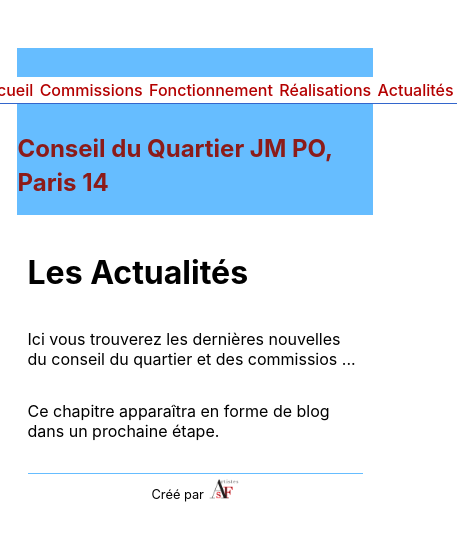
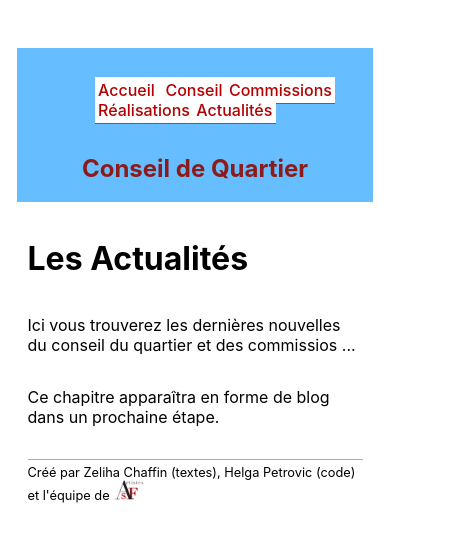
Before and after one commit to helgaParis/animation, a Next.js app: page /blog in a window 390 px wide. Shown: the top 542 px of the page, 457 px wide, since content can reach past the window. Built offline with nearby package versions, Linux system fonts and the light colour scheme.

Commit message:
mobile styles navbar

```diff
--- a/components/layout.js
+++ b/components/layout.js
@@ -48,60 +48,18 @@ export default function Layout({ children}) {
                 <div className={styles.navbar}>
                     <ul>
                         <li><Link href="/">
-                             <a title="Accueil">Accueil</a>
+                             <a title="Accueil">Accueil    </a>
                              </Link>
                         </li>
-                        <li>
-                            <Link href="/commissions">
-                            <a title="Les Commissions actives">Commissions</a>
-                            </Link>
-                            <ul className={styles.menu2}>
-                                <li>
-                                    <Link href="/commissions">
-                                    <a title="Les Commissions actives">Commissions</a>
-                                    </Link>
-                                </li>
-                                <li>
-                                    <Link href="/comite">
-                                    <a title="Le Comité d'Animation" >Animation</a>
-                                    </Link>
-                                </li>
-                                <li >
-                                    <Link href="/climat">
-                                    <a title="Commission Climat" >Climat</a>
-                                    </Link>
-                                </li>
-                                <li >
-                                    <Link href="/communication">
-                                    <a title="Communication et Site Internet" >Communication</a>
-                                    </Link>
-                                </li>
-                                <li >
-                                    <Link href="/poincon">
-                                    <a title="Commission Poinçon" >Poinçon</a>
-                                    </Link>
-                                </li>
 
-                                <li >
-                                    <Link href="/urbanisme">
-                                    <a title="Commission d/'Urbanisme" >Urbanisme</a>
-                                    </Link>
-                                </li>
-                                <li >
-                                    <Link href="/projets">
-                                    <a title="Projets des commissions" >Projets</a>
-                                    </Link>
-                                </li>
-                            </ul>
-                        </li>
                         <li>
                             <Link href="/role">
-                            <a title="Le fonctionnement du Conseil" >Fonctionnement</a>
+                            <a title="Le fonctionnement du Conseil" >Conseil</a>
                             </Link>
                             <ul className={styles.menu2}>
                                 <li>
                                     <Link href="/role">
-                                    <a title="Le fonctionnement du Conseil" >Fonctionnement</a>
+                                    <a title="Le fonctionnement du Conseil" >Rôle du Conseil</a>
                                     </Link>
                                 </li>
                                 <li>
@@ -136,9 +94,55 @@ export default function Layout({ children}) {
                                 </li>
                             </ul>
                         </li>
+
                         <li>
-                            <Link href="/realisations">
-                            <a title="Les réalisations du Conseil Jean Moulin Porte d\'Orléans" >Réalisations</a>
+                            <Link href="/commissions">
+                            <a title="Les Commissions actives">Commissions</a>
+                            </Link>
+                            <ul className={styles.menu2}>
+                                <li>
+                                    <Link href="/commissions">
+                                    <a title="Les Commissions actives">Commissions</a>
+                                    </Link>
+                                </li>
+                                <li>
+                                    <Link href="/comite">
+                                    <a title="Le Comité d'Animation" >Animation</a>
+                                    </Link>
+                                </li>
+                                <li >
+                                    <Link href="/climat">
+                                    <a title="Commission Climat" >Climat</a>
+                                    </Link>
+                                </li>
+                                <li >
+                                    <Link href="/communication">
+                                    <a title="Communication et Site Internet" >Communication</a>
+                                    </Link>
+                                </li>
+                                <li >
+                                    <Link href="/poincon">
+                                    <a title="Commission Poinçon" >Poinçon</a>
+                                    </Link>
+                                </li>
+                                <li >
+                                    <Link href="/urbanisme">
+                                    <a title="Commission d/'Urbanisme" >Urbanisme</a>
+                                    </Link>
+                                </li>
+                                <li >
+                                    <Link href="/projets">
+                                    <a title="Projets des commissions" >Projets</a>
+                                    </Link>
+                                </li>
+                            </ul>
+                        </li>
+
+                        <br className={styles.smalldistance} />
+
+                        <li >
+                            <Link href="/realisations" >
+                            <a title="Les réalisations du Conseil Jean Moulin Porte d\'Orléans" >  Réalisations</a>
                             </Link>
                         </li>
                         <li>
@@ -148,7 +152,9 @@ export default function Layout({ children}) {
                     </ul>
                 </div>
 
-                <h1 className={utilStyles.headingLg}>Conseil du Quartier JM PO, Paris 14</h1>
+                <h1 className={utilStyles.headingLg}>Conseil de Quartier
+                <span  className={styles.big} >JM PO, Paris 14</span>
+                </h1>
             </header>
 
             <main>{children}</main>
@@ -158,7 +164,7 @@ export default function Layout({ children}) {
                   target="_blank"
                   rel="noopener noreferrer"
                 >
-                    Créé par {' '}
+                    Créé par Zeliha Chaffin (textes), Helga Petrovic (code) et l'équipe de  {' '}
                     <img src="/asf20p.png" alt="Artistes sans Frontières"  />
                 </a>
             </footer>
--- a/styles/Home.module.css
+++ b/styles/Home.module.css
@@ -49,7 +49,7 @@
  .navbar li:hover .menu2,
  .navbar li:focus .menu2 {
     display : block;
-    }
+}
  .menu2 {
     position : absolute;
     display : none;
@@ -85,6 +85,13 @@
 .menu3 a{
     padding-right:  1.5rem;
 }
+.big{
+  display: block;
+}
+.small,.smalldistance{
+  display: none;
+}
+
 .main {
     padding: 1rem 0;
     flex: 1;
@@ -155,4 +162,14 @@
          display: block;
          line-height: 1.5rem;
       }
+      .big{
+        display: none;
+      }
+      .small{
+        display: block;
+      }
+      .smalldistance{
+        display:block;
+        line-height: 3rem;
+      }
   }
```
Also changed, not shown: components/layoutsansnav.js (+9 -4 lines), pages/api/db.js (added, +12 -0 lines).
